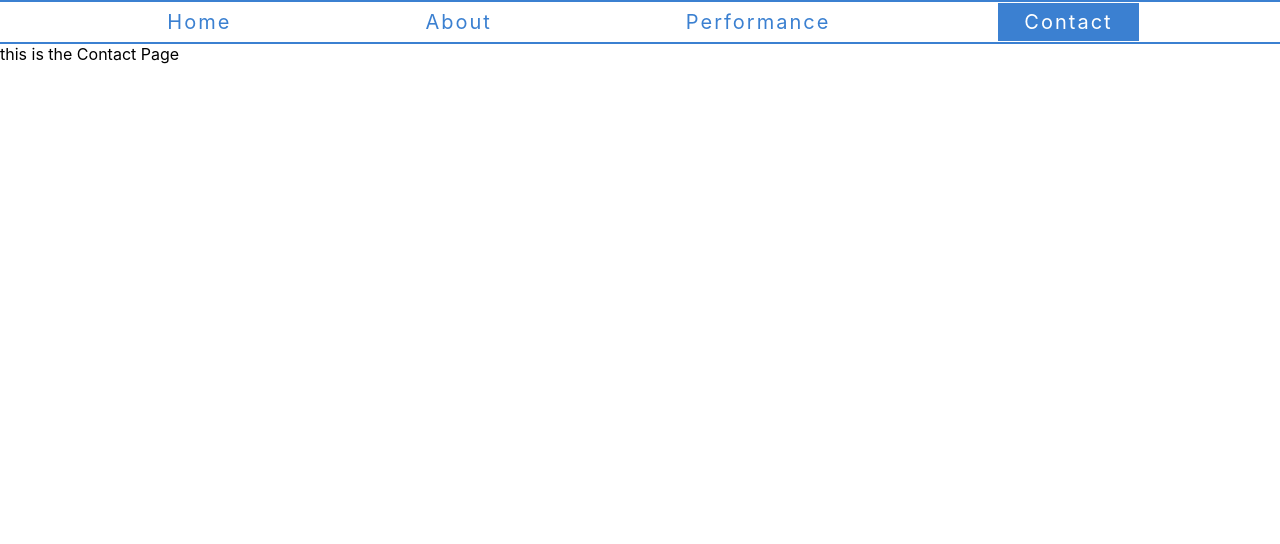
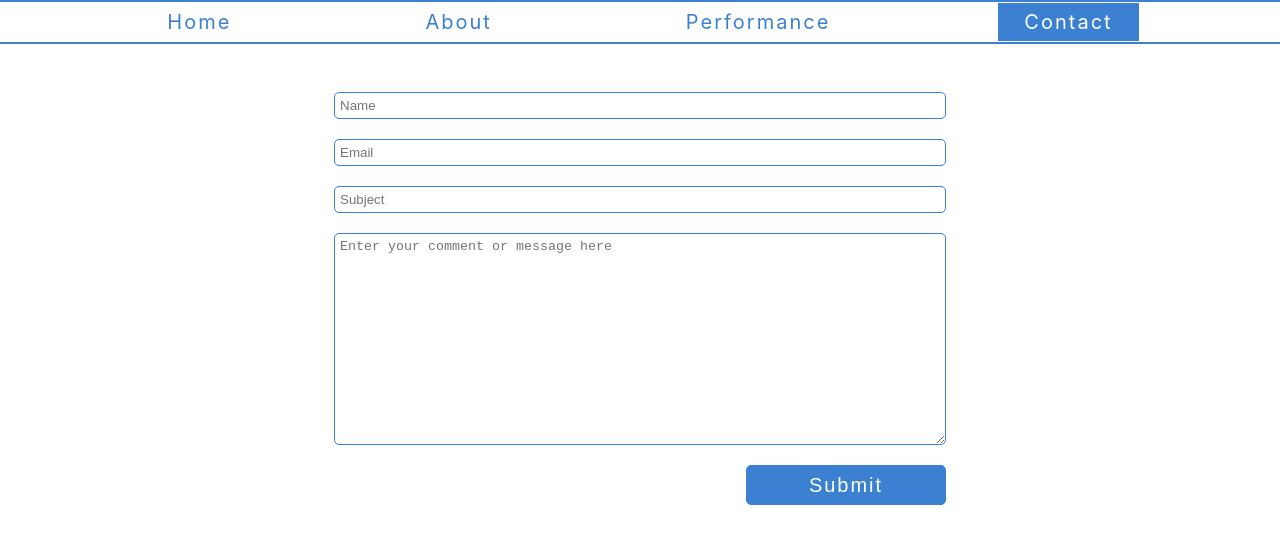
Before and after one commit to Eric-Lingren/infinity_investments, a React (Create React App) app in the folder client/: page /contact in a window 1280 px wide. Shown: the top 544 px of the page. Built offline with nearby package versions, Linux system fonts and the light colour scheme.

Commit message:
bug fixes and added form to contact page

```diff
--- a/client/src/components/about/About.js
+++ b/client/src/components/about/About.js
@@ -44,6 +44,28 @@ class About extends Component {
                 'https://www.banknotenews.com/files/switzerland_snb_20_francs_2015.00.00_b356a_p76_15_q_0056837_f.jpg',
                 'http://www.stevenbron.nl/images/2016-04/zwitserland-50francs-achter_copy1.jpg',
                 'https://www.banknotenews.com/files/switzerland_snb_100_francs_2010.00.00_p72i_10_f_1449721_r.jpg',
+                'https://www.bankofcanada.ca/wp-content/uploads/2015/09/5_front.jpg',
+                'https://www.bankofcanada.ca/wp-content/uploads/2015/09/10_front.jpg',
+                'https://upload.wikimedia.org/wikipedia/en/6/6d/Canadian_%2450_note_specimen_-_face.png',
+                'https://www.bankofcanada.ca/wp-content/uploads/2015/09/100_front.jpg',
+                'http://ukzambians.co.uk/home/wp-content/uploads/2016/06/Zim-dollar.png',
+                'https://www.leftovercurrency.com/wp-content/uploads/2016/11/1000-thai-baht-banknote-improved-security-features-obverse-1.jpg',
+                'https://upload.wikimedia.org/wikipedia/en/7/7a/DKK_100_obverse_%282009%29.jpg',
+                'https://i.pinimg.com/originals/61/8a/6a/618a6a2ebd0f8157203b253b64dfff57.jpg',
+                'https://vignette.wikia.nocookie.net/currencies/images/e/e3/Banknote_5000_rubles_%281997%29_front.jpg/revision/latest?cb=20110320212128',
+                'https://www.leftovercurrency.com/wp-content/uploads/2017/09/1000-russian-rubles-banknote-1997-obverse-1.jpg',
+                'https://img.ma-shops.com/numiscollection/pic/591122.jpg',
+                'http://www.e-allmoney.com/banknotes/eur/img/bosnia2.jpg',
+                'https://www.leftovercurrency.com/wp-content/uploads/2017/12/100-konvertible-marks-banknote-bosnian-croatian-holographic-thread-obverse-1.jpg',
+                'https://img.ma-shops.com/abram/pic/7596_singarp_50b-1470.jpg',
+                'https://www.numiscollection.com/upload/image/singapore-50-dollars-ey-bin-ishak---arts---diamond-p-image-65923-grande.jpg',
+                'https://img.ma-shops.com/steidl/pic/2289_0053-sin-2007-ac.jpg',
+                'https://www.banknotenews.com/files/turkey_tcmb_200_turk_lirasi_2009.00.00_b305c_p227_c009_897317_f.jpg',
+                'https://theiranproject.com/wp-content/uploads/2018/04/Turkey-lira.jpg',
+                'https://upload.wikimedia.org/wikipedia/commons/e/e1/500_Armenian_dram_-_2017_%28obverse%29.png',
+                'https://upload.wikimedia.org/wikipedia/commons/1/1f/100_Armenian_dram_-_1998_%28obverse%29.png',
+                'https://upload.wikimedia.org/wikipedia/commons/5/57/50_Armenian_dram_-_1998_%28obverse%29.png',
+                'http://4.bp.blogspot.com/-961x6rAm7f0/UlU8usfdGRI/AAAAAAAADT0/WTyoDSygQ9M/s1600/rm100+zeti.jpg'
             ],
             shuffledImages: []
         }
@@ -68,14 +90,10 @@ class About extends Component {
     }
 
     showImage = (id) => {
-        // e.target.className = ''
-        // e.target.className = 'show-money-image'
         TweenLite.to( document.getElementById(id), 0.7, {opacity: 1, scale: 1.05})
     }
 
     hideImage = (id) => {
-        // e.target.className = ''
-        // e.target.className = 'hide-money-image'
         TweenLite.to( document.getElementById(id), 2.5, {opacity: 0, scale: 1, delay: .25})
     }
 
@@ -84,7 +102,6 @@ class About extends Component {
             <div>
                 <Navbar />
                 <div className='content-container'>
-
                     <div className='text-section-left' id='section1'>
                         <h2 className='page-subheader'>Who We Are:</h2>
                         <p className='page-paragraph'> Lovers of financial freedom, avid technology enthusiasts, dreamers of great things, and crafts-people who are driven to improve both ourselves as well as our technology.  </p>
@@ -109,7 +126,6 @@ class About extends Component {
                         <h2 className='page-subheader'>How Does It Work & What Is Our Strategy:</h2>
                         <p className='page-paragraph'> Our algorithms enter day or swing positions based on the divergence between price and the RSI on 15-minute charts.  Once a potential trade is identified, they use ADX filters to validate whether the trade is an optimal position to take.  This strategy captures small but frequent reversals in the markets.  Once in a position, they hold the trade as long as is necessary to capture a small predetermined profit. By only entering the markets with very small positions we are able to maintain a trade for longer than the average trader until profit targets are reached. For a more in-depth analysis of our strategy, please go to the <Link className='page-paragraph-link' to="/performance"> performance page</Link> or <Link className='page-paragraph-link' to="/contact"> contact us here. </Link>  </p>
                     </div>
-
                     <div className='grid-container'>
                         {this.state.shuffledImages.map((picture,index) => <div
                                                         className={`money-image ${index % 2 === 1 ? "odd-image" : "even-image"}`}
@@ -123,13 +139,12 @@ class About extends Component {
                                                         onMouseOut={() => this.hideImage("imageId" + index)}
                                                         >
                                                         </div>
-                                                    )}
+                        )}
                     </div>
                 </div>
             </div>
         )
     }
-
 }
 
 export default About
--- a/client/src/components/about/about.css
+++ b/client/src/components/about/about.css
@@ -12,7 +12,7 @@
     z-index: 5;
     position: relative;
     left: 6%;
-    margin: 40px 0px 40px 0px;
+    margin: 50px 0px 50px 0px;
     width: 60%;
     border: 2px solid #fff;
     padding: 10px;
@@ -28,7 +28,7 @@
     z-index: 5;
     position: relative;
     left: 30%;
-    margin: 40px 0px 40px 0px;
+    margin: 50px 0px 50px 0px;
     width: 60%;
     border: 2px solid #3b80d1;
     padding: 10px;
--- a/client/src/components/contact/Contact.js
+++ b/client/src/components/contact/Contact.js
@@ -1,5 +1,6 @@
 import React, { Component } from 'react';
-import Navbar from '../navbar/Navbar'
+import Navbar from '../navbar/Navbar';
+import './contact.css';
 
 class Contact extends Component {
 
@@ -7,7 +8,41 @@ class Contact extends Component {
         return(
             <div>
                 <Navbar />
-                this is the Contact Page
+                <div className='form-container'>
+                    <form name='contactForm' className='contact-form'>
+                        <input  type='text'
+                                name='nameInput'
+                                className='single-line-input-field'
+                                placeholder='Name'
+                                required>
+                        </input>
+                        <input  type='email'
+                            name='emailInput'
+                            className='single-line-input-field'
+                            placeholder='Email'
+                            required>
+                        </input>
+                        <input  type='text'
+                            name='subjectInput'
+                            className='single-line-input-field'
+                            placeholder='Subject'
+                            required>
+                        </input>
+                        <textarea
+                            name='messageInput'
+                            className='multi-line-input-field'
+                            placeholder='Enter your comment or message here'
+                            required>
+                        </textarea>
+                        <div className='button-container'>
+                            <button
+                                name='submitFormButton'
+                                className='submit-form-button'>
+                                Submit
+                            </button>
+                        </div>
+                    </form>
+                </div>
             </div>
         )
     }
--- /dev/null
+++ b/client/src/components/contact/contact.css
@@ -0,0 +1,52 @@
+.form-container{
+    display: flex;
+    justify-content: center;
+    align-content: center;
+    height: 90vh;
+}
+.contact-form{
+    display: flex;
+    flex-direction: column;
+    margin-top: 3%;
+}
+.single-line-input-field{
+    margin: 10px;
+    padding: 5px;
+    border-radius: 5px;
+    border: 1px solid #3b80d1;
+    width: 600px;
+}
+.multi-line-input-field{
+    margin: 10px;
+    padding: 5px;
+    border-radius: 5px;
+    height: 200px;
+    border: 1px solid #3b80d1;
+    width: 600px;
+}
+.button-container{
+    display: flex;
+    justify-content: flex-end;
+}
+.submit-form-button{
+    background-color: #3b80d1;
+    color: #fff;
+    text-decoration: none;
+    transition: .3s ease-in-out;
+    font-size: 15pt;
+    font-weight: 400;
+    padding: 4pt 20pt 4pt 20pt;
+    letter-spacing: 2px;
+    border-radius: 5px;
+    border: 1px solid #3b80d1;
+    cursor: pointer;
+    width: 200px;
+    height: 40px;
+    margin: 10px;
+}
+.submit-form-button:hover{
+    transition: .3s ease-in-out;
+    background-color: #fff;
+    color: #3b80d1;
+
+}
--- a/client/src/components/pairsTradeQuantityChart/pairsTradeQuantityChart.js
+++ b/client/src/components/pairsTradeQuantityChart/pairsTradeQuantityChart.js
@@ -83,7 +83,7 @@ class pairsTradeQuantityChart extends Component {
 
 
         var textLabels = text
-            .text( function (d) {{ return `${d.symbol}: ${d.total}`; }})
+            .text( function (d) { return `${d.symbol}: ${d.total}`; })
             .attr("font-family", "sans-serif")
             .attr("font-size", "20px")
             .attr("font-weight", "bold")
--- a/client/src/context/tradeHistoryProvider.js
+++ b/client/src/context/tradeHistoryProvider.js
@@ -103,7 +103,7 @@ class TradeHistoryProvider extends Component {
                     showBubbleChartTotalTrades: this.state.showBubbleChartTotalTrades,
                     showBubbleChartCurrencyQuantity: this.state.showBubbleChartCurrencyQuantity,
                     toggleChartFromTotalTradesToCurrencyTotals: this.toggleChartFromTotalTradesToCurrencyTotals,
-                    resetChartToDefault: this. resetChartToDefault,
+                    resetChartToDefault: this.resetChartToDefault,
                 }}>
                 { this.props.children }
             </TradeHistoryContext.Provider>
```
